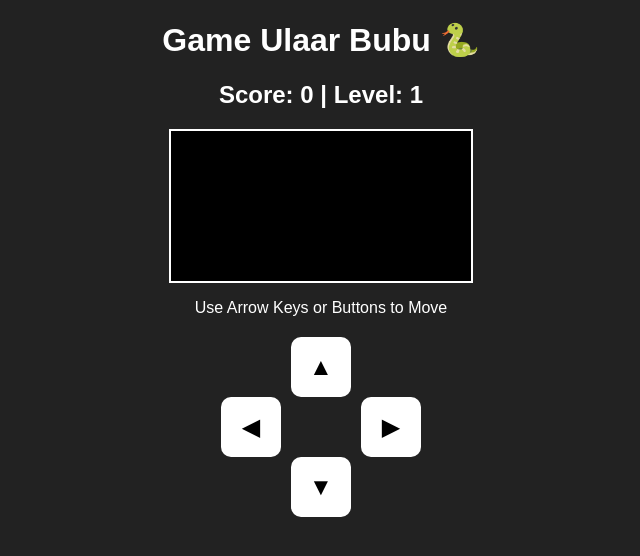
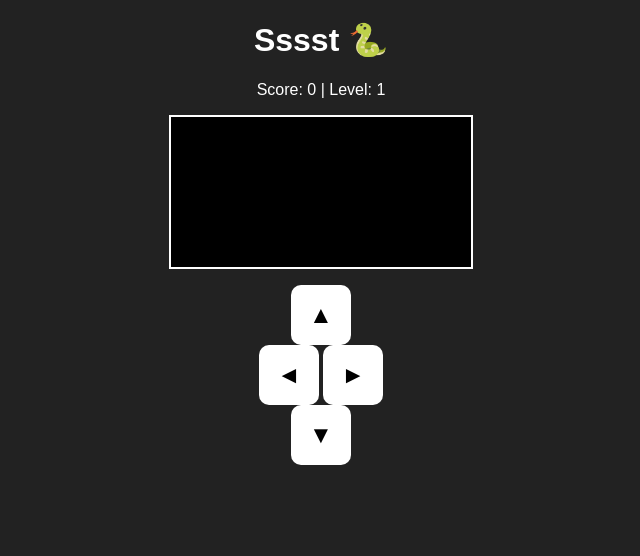
Before and after one commit to faisalwahyu/snake-game, a plain HTML site: page index.html in a window 1280 px wide. Shown: the whole page, without its empty margins (319-959 px from the left). Drawn offline with Linux system fonts and the light colour scheme.

Commit message:
Update index.html

```diff
--- a/index.html
+++ b/index.html
@@ -7,31 +7,18 @@
     <link rel="stylesheet" href="styles.css">
 </head>
 <body>
-    <h1>Game Ulaar Bubu 🐍</h1>
-    <h2>Score: <span id="score">0</span> | Level: <span id="level">1</span></h2>
-    <h2 id="countdown"></h2>
+    <h1>Sssst 🐍</h1>
+    <p>Score: <span id="score">0</span> | Level: <span id="level">1</span></p>
     <canvas id="gameCanvas"></canvas>
-    <p>Use Arrow Keys or Buttons to Move</p>
-
-    <!-- Gamepad Layout -->
-    <div id="controls">
-        <div class="control-row">
-            <button class="invisible"></button>
-            <button onclick="changeDirection({ keyCode: 38 })">▲</button>
-            <button class="invisible"></button>
+    <p id="countdown"></p>
+    <div class="controls">
+        <button onclick="changeDirection('up')">▲</button>
+        <div>
+            <button onclick="changeDirection('left')">◄</button>
+            <button onclick="changeDirection('right')">►</button>
         </div>
-        <div class="control-row">
-            <button onclick="changeDirection({ keyCode: 37 })">◀</button>
-            <button class="invisible"></button>
-            <button onclick="changeDirection({ keyCode: 39 })">▶</button>
-        </div>
-        <div class="control-row">
-            <button class="invisible"></button>
-            <button onclick="changeDirection({ keyCode: 40 })">▼</button>
-            <button class="invisible"></button>
-        </div>
+        <button onclick="changeDirection('down')">▼</button>
     </div>
-
     <script src="script.js"></script>
 </body>
 </html>
```
